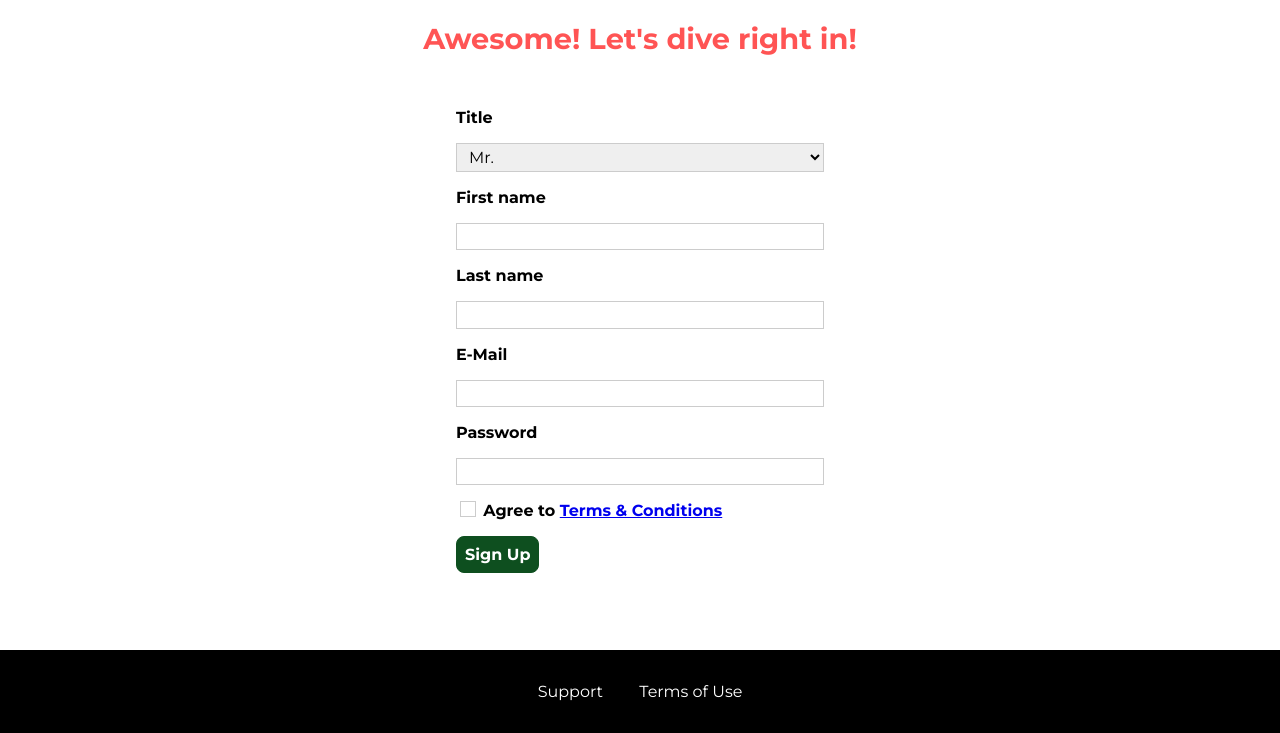
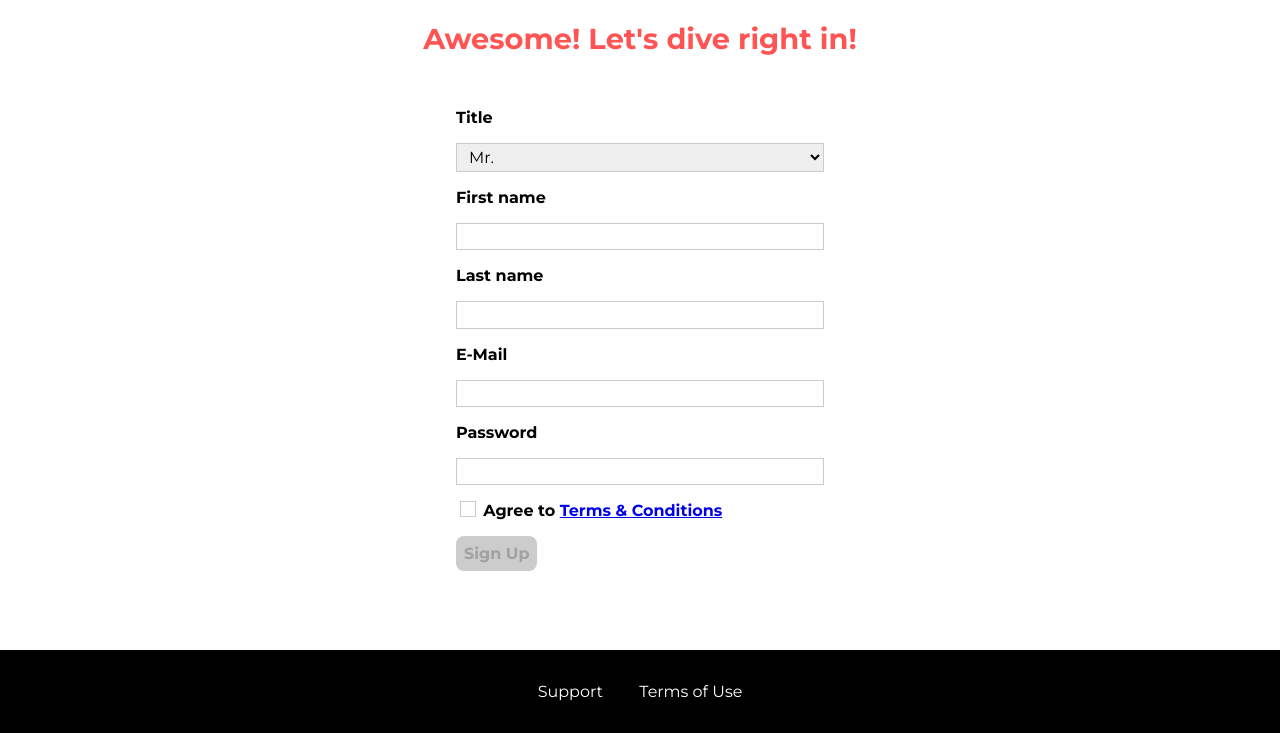
Before and after one commit to jripke74/css-a-11, a plain HTML site: page start-hosting/index.html in a window 1280 px wide. Shown: the part 70-803 px from the top of the page. Drawn offline with Linux system fonts and the light colour scheme.

Commit message:
add disabled styles

```diff
--- a/shared.css
+++ b/shared.css
@@ -209,6 +209,13 @@ main {
   outline: none;
 }
 
+.button[disabled] {
+  cursor: not-allowed;
+  border: #a1a1a1;
+  background-color: #ccc;
+  color: #a1a1a1;
+}
+
 .open {
   display: block !important;
 }
--- a/start-hosting/index.html
+++ b/start-hosting/index.html
@@ -70,7 +70,7 @@
       <input type="password" id="password">
       <input type="checkbox" id="agree-terms">
       <label for="agree-terms" >Agree to <a href="#">Terms &amp; Conditions</a></label>
-      <button type="submit" class="button">Sign Up</button>
+      <button type="submit" class="button" disabled>Sign Up</button>
     </form>
   </main>
   <footer class="main-footer">
```
